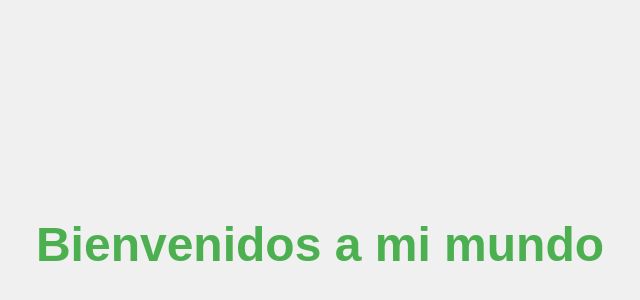
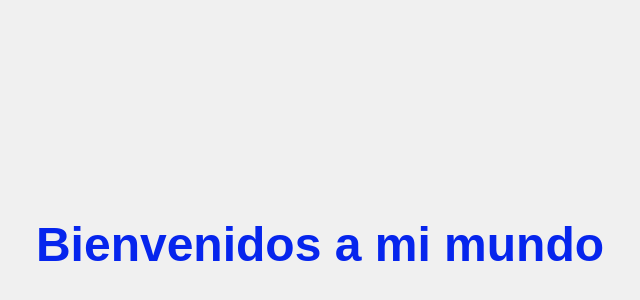
Before and after one commit to erozog125/intro-git-foundation, a plain HTML site: page index.html in a window 1280 px wide. Shown: the part 156-456 px from the top of the page, without its empty margins (320-960 px from the left). Drawn offline with Linux system fonts and the light colour scheme.

```diff
--- a/index.html
+++ b/index.html
@@ -25,7 +25,7 @@
 
   h1 {
     font-size: 3rem;
-    color: #4CAF50;
+    color: #0625ed;
     text-align: center;
   }
 </style>
```
